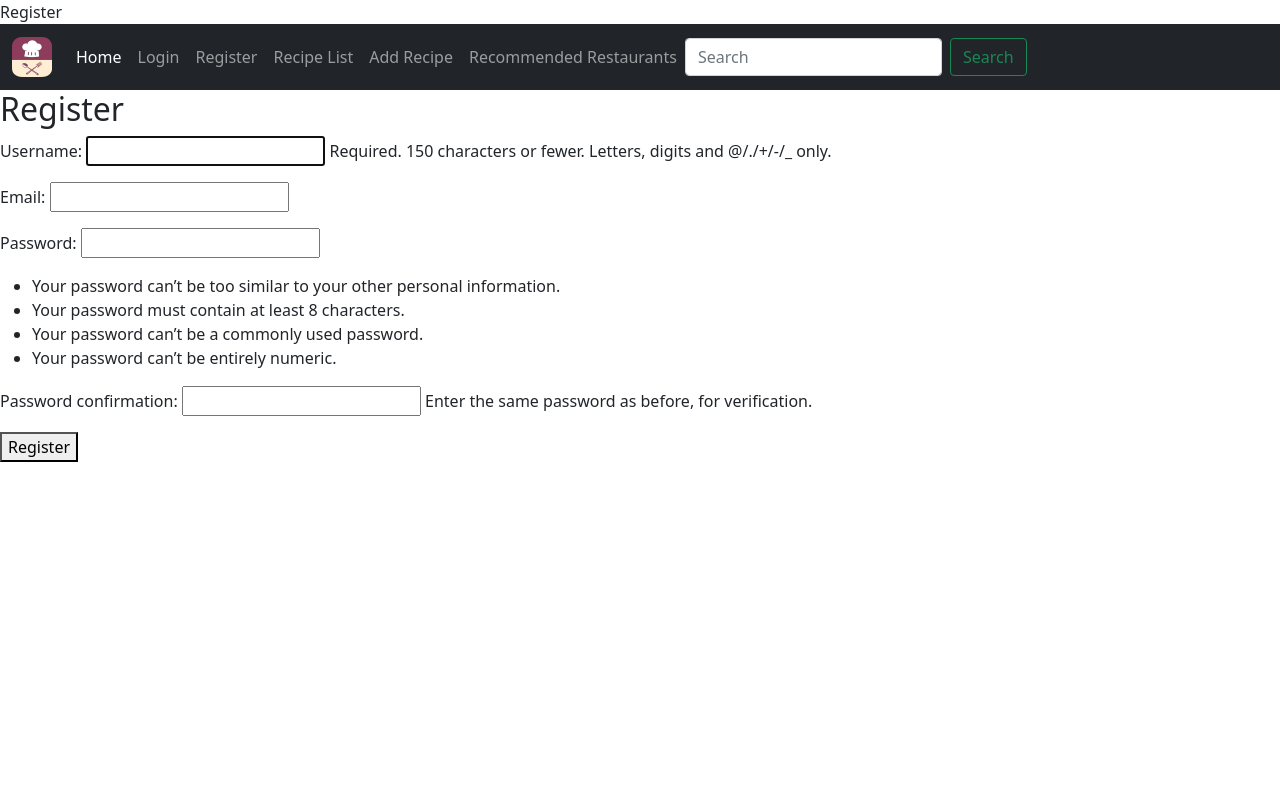
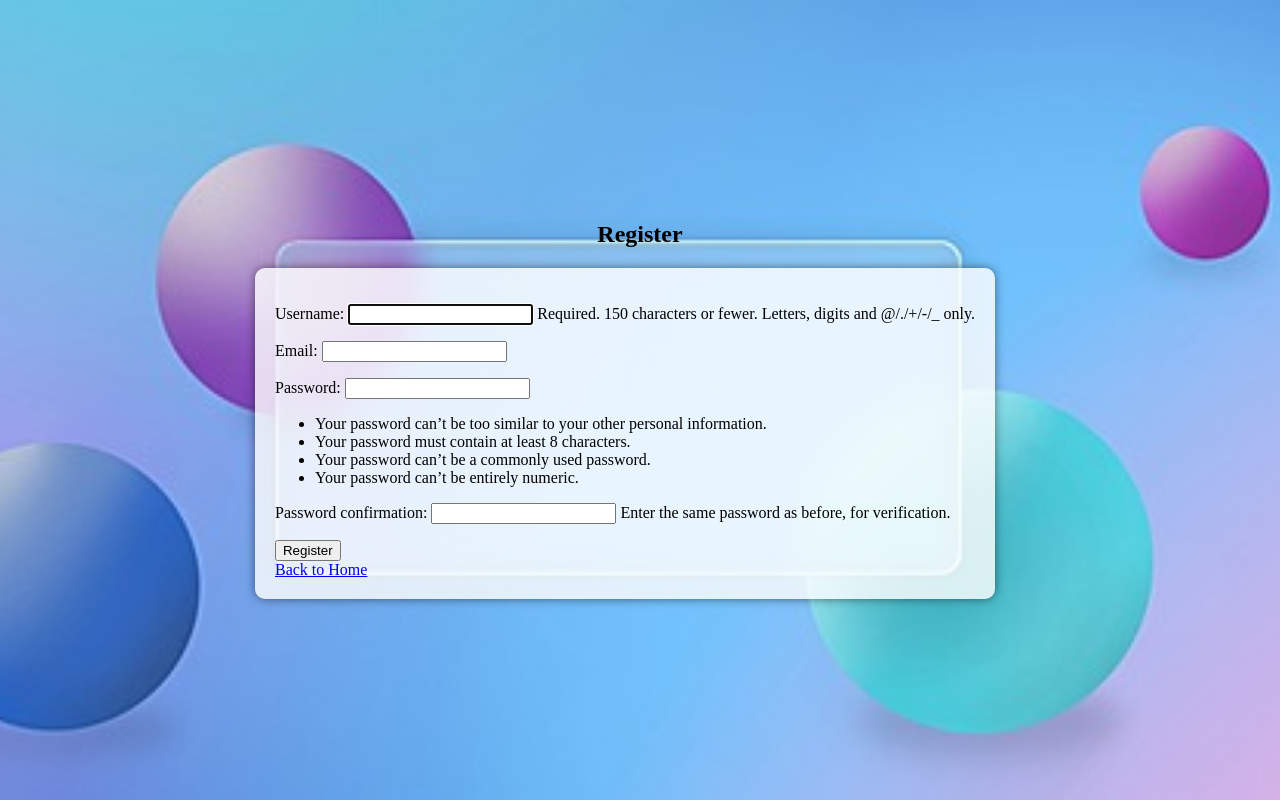
Before and after one commit to hilel941343/Project, a Django app: page /goodmeal/register/ in a window 1280 px wide. Run offline with Django 5.2, Linux system fonts and the light colour scheme; some libraries are stand-ins or nearby versions.

Commit message:
improvement: add a back ground pictures

```diff
--- a/Good-Meal/templates/base.html
+++ b/Good-Meal/templates/base.html
@@ -9,58 +9,64 @@
     <!-- Bootstrap CSS -->
     <link href="https://cdn.jsdelivr.net/npm/bootstrap@5.1.3/dist/css/bootstrap.min.css" rel="stylesheet" integrity="sha384-1BmE4kWBq78iYhFldvKuhfTAU6auU8tT94WrHftjDbrCEXSU1oBoqyl2QvZ6jIW3" crossorigin="anonymous">
 
-    {% block title %}{% endblock title %}
-    {% load static %}
+    <title>{% block title %} {% endblock %}</title>
     <link rel="stylesheet" href="{% static 'recommended_restaurant_list.css' %}">
   </head>
-  <body">
+  <body>
 
     <nav class="navbar navbar-expand-lg navbar-dark bg-dark">
         <div class="container-fluid">
-          <a class="navbar-brand" href="#"> <img src="{% static "images/logo.png" %}" height=40px  width=40px alt="Good Meal"></a>
+          <a class="navbar-brand" href="#">
+            <img src="{% static 'images/logo.png' %}" height="40px" width="40px" alt="Good Meal">
+          </a>
           <button class="navbar-toggler" type="button" data-bs-toggle="collapse" data-bs-target="#navbarNav" aria-controls="navbarNav" aria-expanded="false" aria-label="Toggle navigation">
             <span class="navbar-toggler-icon"></span>
           </button>
           <div class="collapse navbar-collapse" id="navbarNav">
-
             <ul class="navbar-nav">
-              <li class="nav-item"><a class="nav-link active" aria-current="page" href="{% url "index" %}">Home</a></li>
+              <li class="nav-item">
+                <a class="nav-link active" aria-current="page" href="{% url 'index' %}">Home</a>
+              </li>
               {% if user.is_authenticated %}
-                  <p>Welcome, {{ user.username }}!</p>
-                  <li class="nav-item"> <a class="nav-link" href="{% url "custom_logout" %}">Logout</a></li>
+                <li class="nav-item">
+                  <span class="nav-link">Welcome, {{ user.username }}!</span>
+                </li>
+                <li class="nav-item">
+                  <a class="nav-link" href="{% url 'custom_logout' %}">Logout</a>
+                </li>
               {% else %}
-                   <li class="nav-item"> <a class="nav-link" href="{% url "login" %}">Login</a></li>
-                   <li class="nav-item"> <a class="nav-link" href="{% url "register" %}">Register</a></li>
+                <li class="nav-item">
+                  <a class="nav-link" href="{% url 'login' %}">Login</a>
+                </li>
+                <li class="nav-item">
+                  <a class="nav-link" href="{% url 'register' %}">Register</a>
+                </li>
               {% endif %}
-              <li class="nav-item"><a class="nav-link" href="{% url "recipe_list" %}">Recipe List</a></li>
-
-              <li class="nav-item"><a class="nav-link" href="{% url "add_recipe" %}">Add Recipe</a></li>
-              <li class="nav-item"><a class="nav-link" href="{% url 'recommended_restaurant_list' %}">Recommended Restaurants</a></li>
+              <li class="nav-item">
+                <a class="nav-link" href="{% url 'recipe_list' %}">Recipe List</a>
+              </li>
+              <li class="nav-item">
+                <a class="nav-link" href="{% url 'add_recipe' %}">Add Recipe</a>
+              </li>
+              <li class="nav-item">
+                <a class="nav-link" href="{% url 'recommended_restaurant_list' %}">Recommended Restaurants</a>
+              </li>
             </ul>
-
-            <form class="d-flex">
+            <form class="d-flex ms-auto">
               <input class="form-control me-2" type="search" placeholder="Search" aria-label="Search">
               <button class="btn btn-outline-success" type="submit">Search</button>
             </form>
-
           </div>
         </div>
       </nav>
 
-      {% block content %}{% endblock content %}
+      {% block content %}{% endblock %}
+
+      <!-- Optional JavaScript -->
       <script src="https://code.jquery.com/jquery-3.2.1.slim.min.js"></script>
       <script src="https://cdnjs.cloudflare.com/ajax/libs/popper.js/1.11.0/umd/popper.min.js"></script>
       <script src="https://maxcdn.bootstrapcdn.com/bootstrap/4.0.0/js/bootstrap.min.js"></script>
 
-    <!-- Optional JavaScript; choose one of the two! -->
-
-    <!-- Option 1: Bootstrap Bundle with Popper -->
       <script src="https://cdn.jsdelivr.net/npm/bootstrap@5.1.3/dist/js/bootstrap.bundle.min.js" integrity="sha384-ka7Sk0Gln4gmtz2MlQnikT1wXgYsOg+OMhuP+IlRH9sENBO0LRn5q+8nbTov4+1p" crossorigin="anonymous"></script>
-
-    <!-- Option 2: Separate Popper and Bootstrap JS -->
-    <!--
-    <script src="https://cdn.jsdelivr.net/npm/@popperjs/core@2.10.2/dist/umd/popper.min.js" integrity="sha384-7+zCNj/IqJ95wo16oMtfsKbZ9ccEh31eOz1HGyDuCQ6wgnyJNSYdrPa03rtR1zdB" crossorigin="anonymous"></script>
-    <script src="https://cdn.jsdelivr.net/npm/bootstrap@5.1.3/dist/js/bootstrap.min.js" integrity="sha384-QJHtvGhmr9XOIpI6YVutG+2QOK9T+ZnN4kzFN1RtK3zEFEIsxhlmWl5/YESvpZ13" crossorigin="anonymous"></script>
-    -->
   </body>
 </html>
--- a/Good-Meal/templates/register.html
+++ b/Good-Meal/templates/register.html
@@ -1,12 +1,44 @@
-{% extends 'base.html' %}
-
-{% block title %}Register{% endblock %}
-
-{% block content %}
+<!DOCTYPE html>
+{% load static %}
+<html>
+<head>
+    <title>Register</title>
+    <style>
+        html, body {
+            height: 100%;
+            margin: 0;
+            padding: 0;
+        }
+        body {
+            background-image: url("{% static 'images/register.jpg' %}");
+            background-size: cover;
+            background-repeat: no-repeat;
+            background-position: center;
+            display: flex;
+            justify-content: center;
+            align-items: center;
+            flex-direction: column;
+        }
+        form {
+            background-color: rgba(255, 255, 255, 0.8); /* Slightly transparent background for the form */
+            padding: 20px;
+            border-radius: 10px;
+            box-shadow: 0 0 10px rgba(0, 0, 0, 0.5);
+            transform: translateX(-15px); /* Adjust this value to move the form to the left */
+        }
+        a {
+            display: block; /* Make the link take up the full width */
+            color: #0000EE; /* Link color */
+        }
+    </style>
+</head>
+<body>
     <h2>Register</h2>
     <form method="post">
         {% csrf_token %}
         {{ form.as_p }}
         <button type="submit">Register</button>
+        <a href="{% url "index" %}">Back to Home</a>
     </form>
-{% endblock %}
+</body>
+</html>
```
Also changed, not shown: Good-Meal/templates/add_recipe.html (+91 -7 lines), Good-Meal/templates/index.html (+6 -11 lines), Good-Meal/templates/login.html (+7 -1 lines), Good-Meal/db.sqlite3, Good-Meal/static/images/add_recipe.jpg (added), 1 other file. Lines whose indentation alone changed are shown as unchanged.
